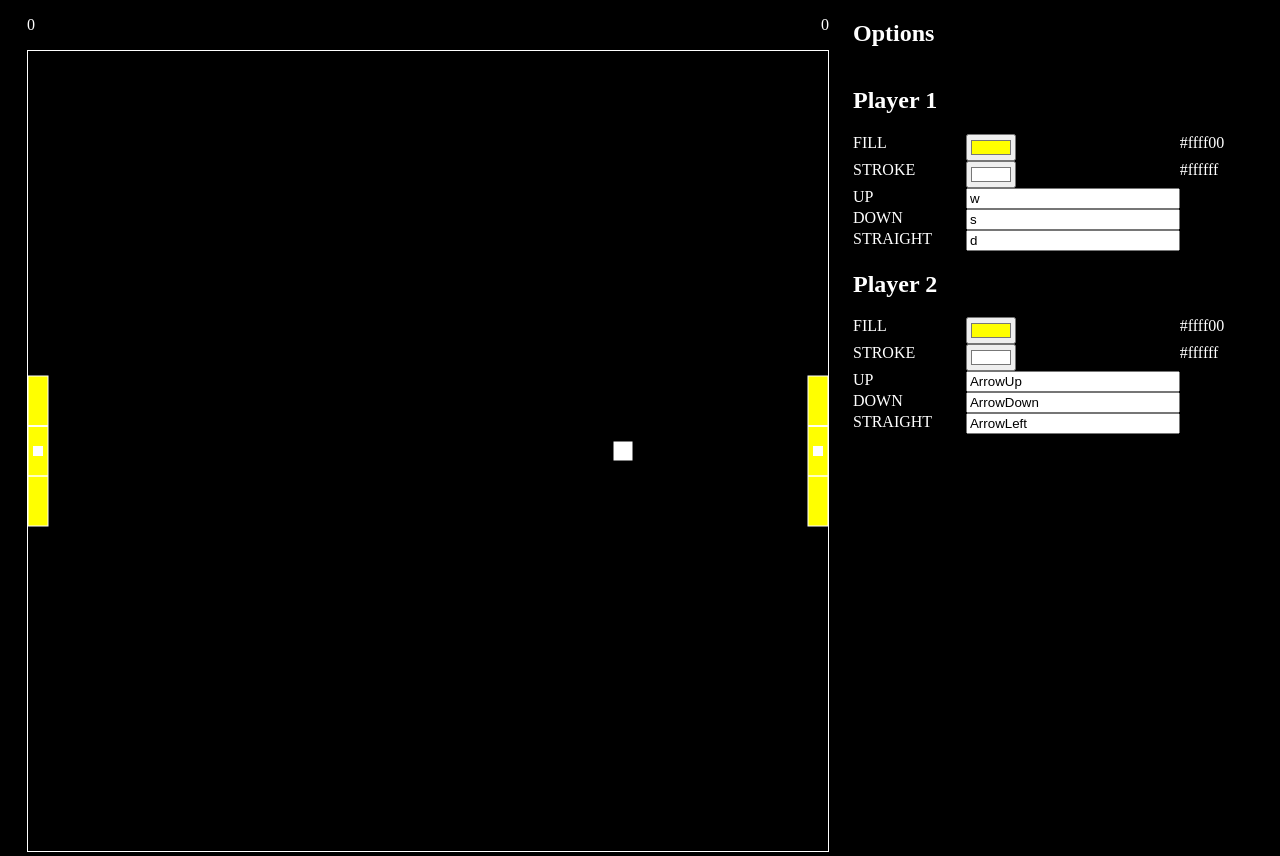
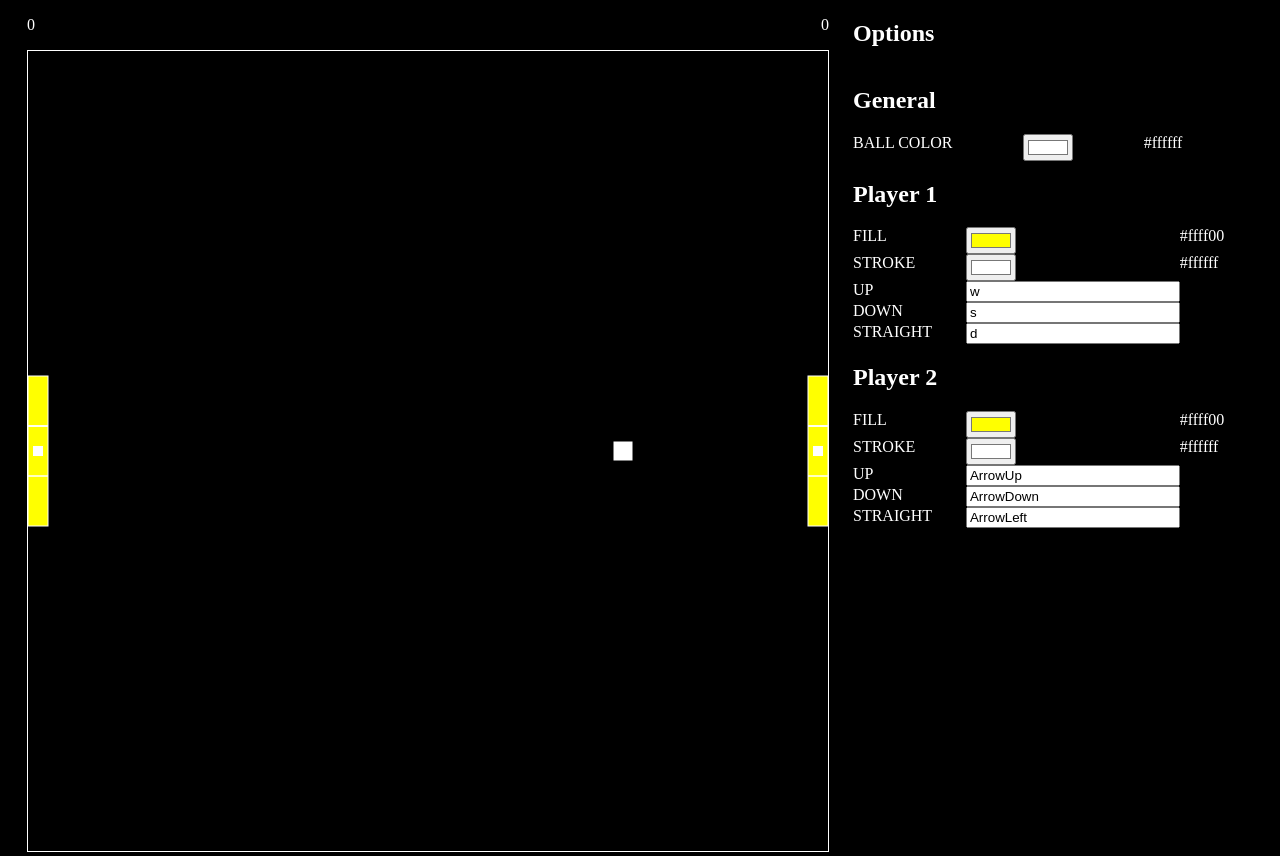
Before and after one commit to tether317/SE251, a plain HTML site: page Week4/index.html in a window 1280 px wide. Drawn offline with Linux system fonts and the light colour scheme.

Commit message:
week 4 task 5

```diff
--- a/Week4/index.html
+++ b/Week4/index.html
@@ -26,6 +26,10 @@
             <h2>Options</h2>
             <div class="sides">
                 <div class="op">
+                    <h2>General</h2><div></div> <div></div>
+                    <label>BALL COLOR</label><input type="color" id="ballfill"><div id="balldisplay"></div>
+                </div>
+                <div class="op playerOp">
                     <h2>Player 1</h2><div></div> <div></div>
                     <label>FILL</label><input class="fill" type="color"><div class="output filldisplay"></div>
                     <label>STROKE</label><input class="stroke" type="color"><div class="output strokedisplay"></div>
@@ -33,7 +37,7 @@
                     <label>DOWN</label><input class="d" type="text" maxlength="1"><div class="output"></div>
                     <label>STRAIGHT</label><input class="s" type="text" maxlength="1"><div class="output"></div>
                 </div>
-                <div class="op">
+                <div class="op playerOp">
                     <h2>Player 2</h2> <div></div><div class="output"></div>
                     <label>FILL</label><input class="fill" type="color"><div class="output filldisplay"></div>
                     <label>STROKE</label><input class="stroke" type="color"><div class="output strokedisplay"></div>
--- a/Week4/js/options.js
+++ b/Week4/js/options.js
@@ -27,7 +27,11 @@ let stroke_displays = []
 let up_inputs = []
 let down_inputs = []
 let straight_inputs = []
-for (let div_op of section_options.getElementsByClassName("op")) {
+
+let ball_fill_input = document.getElementById("ballfill")
+let ball_fill_display = document.getElementById("balldisplay")
+
+for (let div_op of section_options.getElementsByClassName("op playerOp")) {
     fill_inputs.push(div_op.getElementsByClassName("fill")[0])              // [0] because what i want is inside another object
     fill_displays.push(div_op.getElementsByClassName("filldisplay")[0])
     stroke_inputs.push(div_op.getElementsByClassName("stroke")[0])
@@ -43,7 +47,15 @@ for (let i in fill_inputs) {
     fill_displays[i].innerHTML = pad[i].fill
     stroke_inputs[i].value = pad[i].stroke
     stroke_displays[i].innerHTML = pad[i].stroke
+    ball_fill_input.value = ball.fill
+    ball_fill_display.innerHTML = ball.fill
 }
+
+// ball color UI
+ball_fill_input.addEventListener("input", function(e) {
+    ball.fill = e.target.value
+    ball_fill_display.innerHTML = ball.fill
+})
 
 // makes fill UI actually change game settings
 for (let i in fill_inputs) {
--- a/Week4/js/pong.js
+++ b/Week4/js/pong.js
@@ -37,7 +37,7 @@ function init()
     o[0] = new Box().setProps(player[0]).setProps({x:10, dir:1});
     o[1] = new Box().setProps(player[1]).setProps({x:c.width-10, dir:-1});
     //ball
-    o[2] = new Box().setProps({w:20, h:20, vx:-2, vy:0, fill:`rgb(255,255,255)`});
+    o[2] = new Box().setProps({w:20, h:20, vx:-2, vy:0, fill:`#ffffff`});
     //goals 1 and 2
     o[3] = new Box().setProps({x:o[0].x + ((c.width +10 ) * o[0].dir), h:c.height, w:20, fill:`green`});
     o[4] = new Box().setProps({x:o[1].x + ((c.width +10 ) * o[1].dir), h:c.height, w:20});
```
